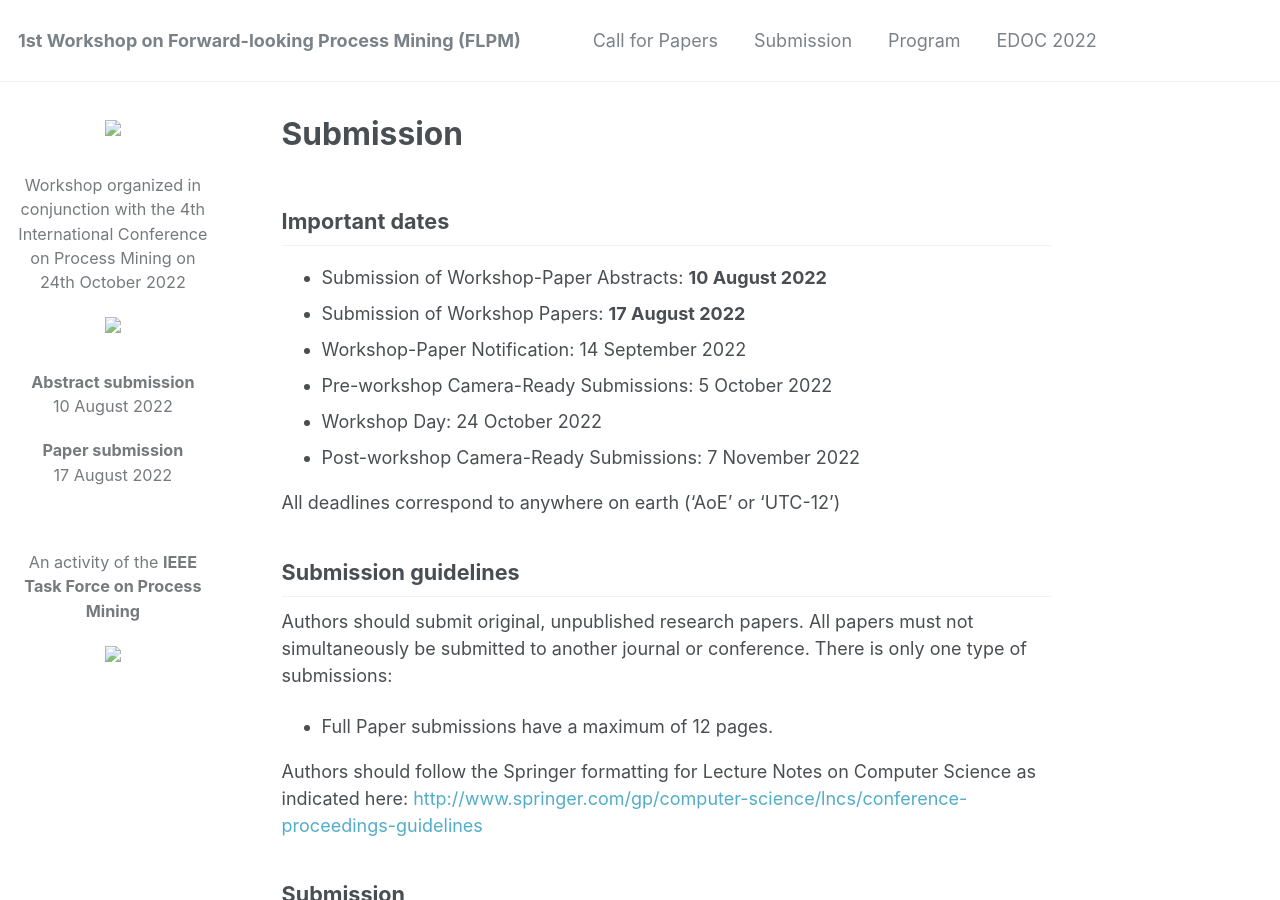
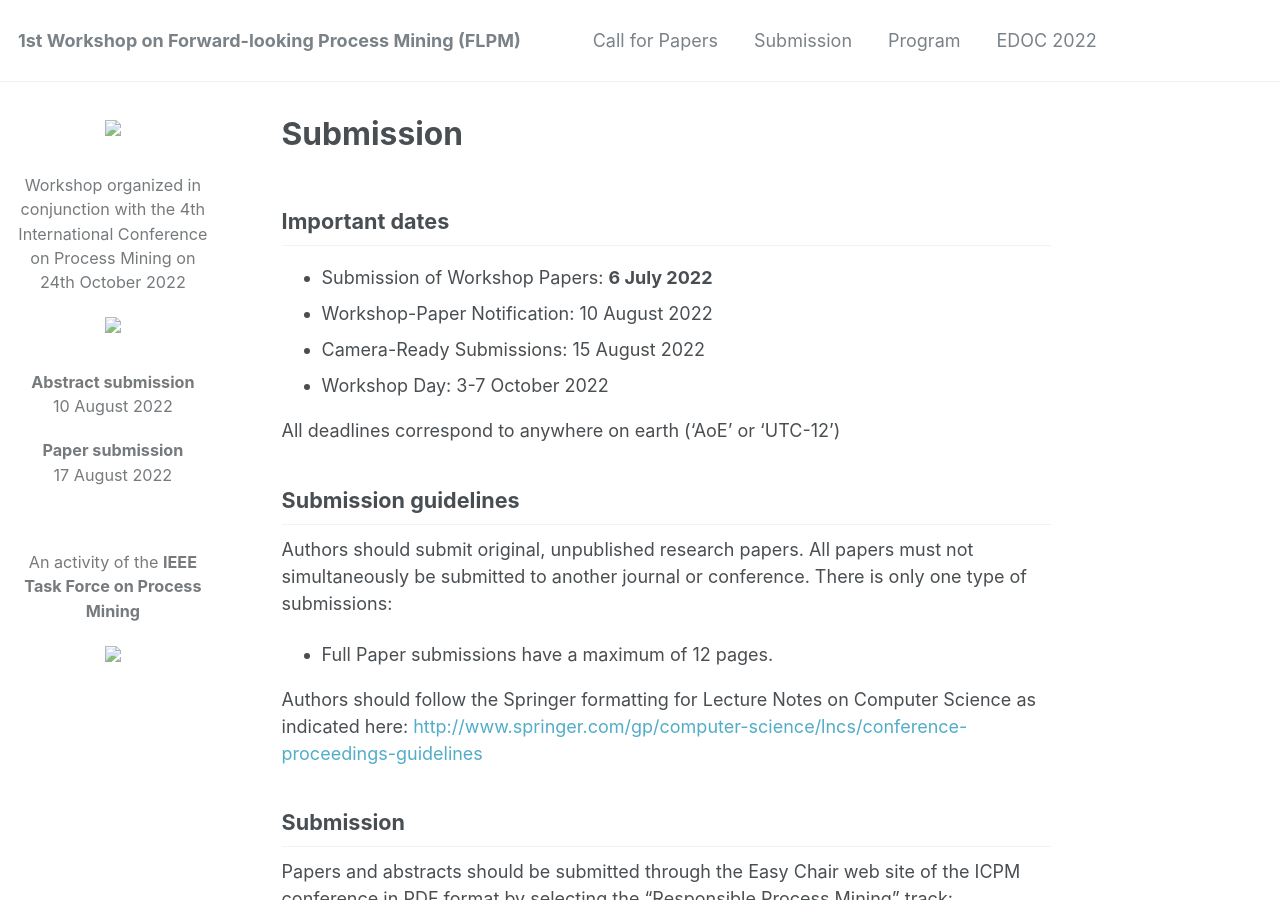
Before and after one commit to flpm-workshop/flpm-workshop.github.io, a Jekyll site: the page built from _pages/submission.md, in a window 1280 px wide and 900 px high. Built offline with Jekyll 4.4.1, drawn with Linux system fonts in a browser that asks for light colours.

Commit message:
Update submission.md

```diff
--- a/_pages/submission.md
+++ b/_pages/submission.md
@@ -6,12 +6,10 @@ author_profile: true
 
 ## Important dates
 
-* Submission of Workshop-Paper Abstracts: **10 August 2022**
-* Submission of Workshop Papers: **17 August 2022**
-* Workshop-Paper Notification: 14 September 2022
-* Pre-workshop Camera-Ready Submissions: 5 October 2022
-* Workshop Day: 24 October 2022
-* Post-workshop Camera-Ready Submissions: 7 November 2022
+* Submission of Workshop Papers: **6 July 2022**
+* Workshop-Paper Notification: 10 August 2022
+* Camera-Ready Submissions: 15 August 2022
+* Workshop Day: 3-7 October 2022
 
 All deadlines correspond to anywhere on earth ('AoE' or 'UTC-12')
 
```
